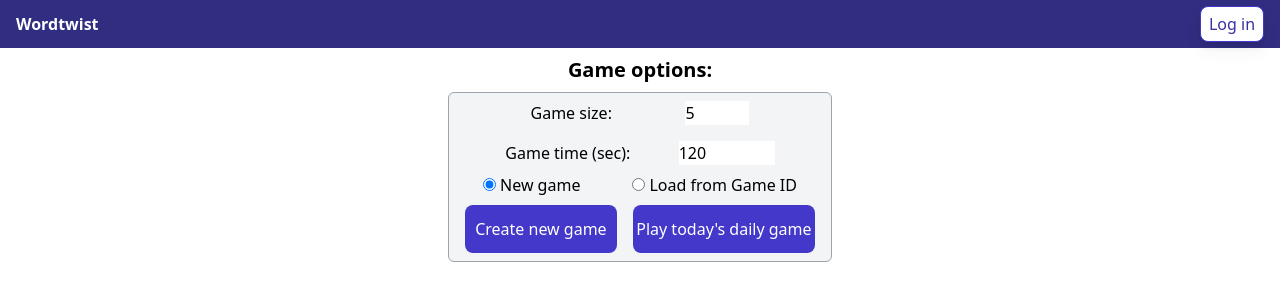
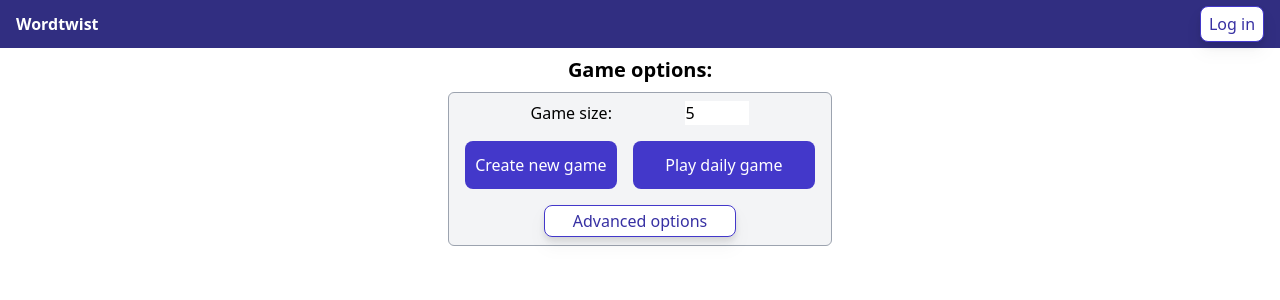
Before and after one commit to msarkisian/wordtwist, a React (Vite) app in the folder client/: page / in a window 1280 px wide. Shown: the top 300 px of the page. Built offline with nearby package versions, Linux system fonts and the light colour scheme.

Commit message:
refactor `GameOptions`, use default times per size

```diff
--- a/client/src/components/gameboard/GameBoard.tsx
+++ b/client/src/components/gameboard/GameBoard.tsx
@@ -88,13 +88,13 @@
 
   const startGame = async (
     daily: boolean,
-    id: string | null,
+    id: string,
     size: number,
     time: number
   ) => {
     let url: string;
     if (daily) url = 'game/daily';
-    else if (id) url = `/game/id/${id}`;
+    else if (id !== '') url = `/game/id/${id}`;
     else url = `/game/${size}`;
     const res = await fetch(url);
     if (res.status !== 200) {
--- a/client/src/components/gameboard/GameOptions.tsx
+++ b/client/src/components/gameboard/GameOptions.tsx
@@ -4,14 +4,17 @@
   remainingTime: number;
   size: number;
   setSize: (size: number) => void;
-  startGame: (
-    daily: boolean,
-    id: null | string,
-    size: number,
-    time: number
-  ) => void;
+  startGame: (daily: boolean, id: string, size: number, time: number) => void;
   error: string | null;
 }
+
+// const defaultTimes = {
+//   3: 60,
+//   4: 120,
+//   5: 180,
+//   6: 240,
+//   7: 300,
+// };
 
 export const GameOptions: React.FC<GameOptionsProps> = ({
   remainingTime,
@@ -20,9 +23,9 @@
   startGame,
   error,
 }) => {
-  const [loadingGameFromId, setLoadingGameFromId] = useState(false);
+  const [advancedSettings, setAdvancedSettings] = useState(false);
   const [time, setTime] = useState(remainingTime);
-  const [gameId, setGameId] = useState<string | null>(null);
+  const [gameId, setGameId] = useState<string>('');
   return (
     <>
       <h2 className="m-2 text-xl font-semibold text-center">Game options:</h2>
@@ -34,13 +37,14 @@
               className="w-16"
               type="number"
               name="size"
-              disabled={loadingGameFromId}
+              disabled={advancedSettings}
               value={size}
               min="3"
               max="7"
               onChange={(e) => setSize(Number(e.target.value))}
             />
           </label>
+          {advancedSettings && (
             <label className="my-2 flex justify-evenly">
               <span className="inline-block">Game time (sec):</span>
               <input
@@ -55,42 +59,13 @@
                 }}
               />
             </label>
-          <div className="flex justify-around">
-            <div>
-              <input
-                className="mr-1"
-                type="radio"
-                value="new"
-                id="new"
-                name="newOrId"
-                defaultChecked
-                onClick={() => {
-                  setLoadingGameFromId(false);
-                  setGameId(null);
-                }}
-              />
-              <label htmlFor="new">New game</label>
-            </div>
-            <div>
-              <input
-                className="mr-1"
-                type="radio"
-                value="fromId"
-                id="fromId"
-                name="newOrId"
-                onClick={() => {
-                  setLoadingGameFromId(true);
-                  setGameId('');
-                }}
-              />
-              <label htmlFor="fromId">Load from Game ID</label>
-            </div>
-          </div>
-          {loadingGameFromId && (
+          )}
+
+          {advancedSettings && (
             <div className="flex justify-center mt-2">
               <input
                 className="w-5/6"
-                placeholder="Game ID"
+                placeholder="Game ID (optional)"
                 value={gameId!}
                 onChange={(e) => setGameId(e.target.value)}
               />
@@ -102,34 +77,55 @@
             </p>
           )}
           <div className="flex justify-center">
+            {/* "basic game" start button, ignores `time` and uses default */}
+            {!advancedSettings && (
               <input
                 className="w-40 h-12 m-2 bg-indigo-700 text-white rounded-lg cursor-pointer hover:bg-indigo-500 active:bg-indigo-400 disabled:bg-indigo-300 disabled:cursor-default"
                 type={'submit'}
-              value={loadingGameFromId ? 'Load game' : 'Create new game'}
+                value="Create new game"
                 onClick={(e) => {
                   e.preventDefault();
-                startGame(false, gameId, size, time);
+                  if (size < 3 || size > 7) return;
+                  startGame(false, gameId, size, (size - 1) * 30);
                 }}
-              disabled={
-                size < 3 ||
-                size > 7 ||
-                remainingTime < 10 ||
-                remainingTime > 600 ||
-                (loadingGameFromId && !gameId)
-              }
               />
-            {!loadingGameFromId && (
+            )}
+            {!advancedSettings && (
               <input
                 className="w-48 h-12 m-2 bg-indigo-700 text-white rounded-lg cursor-pointer hover:bg-indigo-500 active:bg-indigo-400 disabled:bg-indigo-300 disabled:cursor-default"
                 type={'submit'}
-                value="Play today's daily game"
+                value="Play daily game"
                 onClick={(e) => {
                   e.preventDefault();
-                  startGame(true, null, 4, remainingTime);
+                  startGame(true, '', 4, remainingTime);
                 }}
                 disabled={remainingTime < 10 || remainingTime > 600}
               />
             )}
+            {/* "advanced game" start button, uses provided `time` and game id*/}
+            {advancedSettings && (
+              <input
+                className="w-40 h-12 m-2 bg-indigo-700 text-white rounded-lg cursor-pointer hover:bg-indigo-500 active:bg-indigo-400 disabled:bg-indigo-300 disabled:cursor-default"
+                type={'submit'}
+                value={gameId === '' ? 'Create new game' : 'Load game from ID'}
+                onClick={(e) => {
+                  e.preventDefault();
+                  if (size < 3 || size > 7) return;
+                  startGame(false, gameId, size, time);
+                }}
+              />
+            )}
+          </div>
+          <div className="flex justify-center">
+            <button
+              className="btn-secondary w-48 h-8 my-2"
+              onClick={(e) => {
+                e.preventDefault();
+                setAdvancedSettings(!advancedSettings);
+              }}
+            >
+              {advancedSettings ? <>Basic options</> : <>Advanced options</>}
+            </button>
           </div>
         </form>
       </div>
```
Lines whose indentation alone changed are shown as unchanged.
